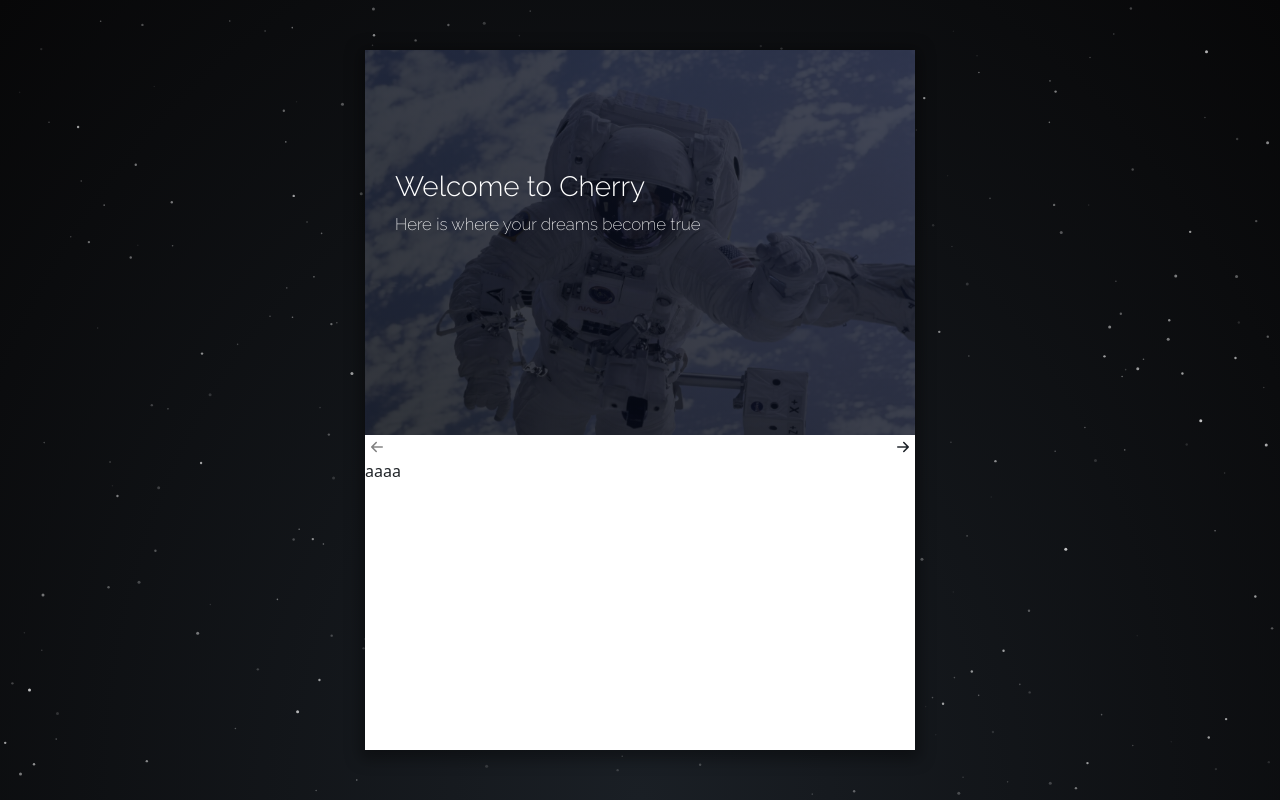
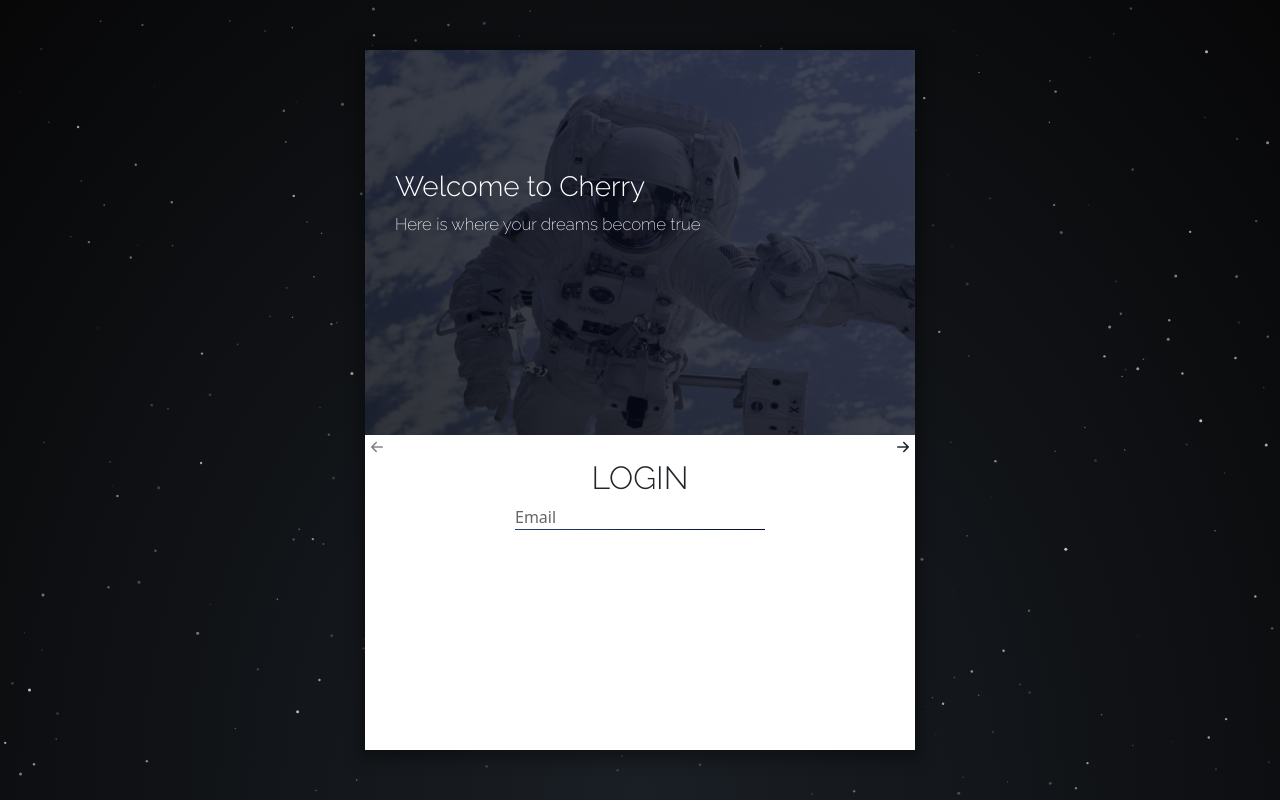
Before and after one commit to JoaoPedroCarreiro/login-page, a React (Create React App) app: page / in a window 1280 px wide. Built offline with nearby package versions, Linux system fonts and the light colour scheme.

Commit message:
commit-29-06-03

```diff
--- a/public/index.html
+++ b/public/index.html
@@ -15,7 +15,6 @@
     <link rel="icon" type="image/png" sizes="16x16" href="%PUBLIC_URL%/assets/favicon-16x16.png">
     <link rel="mask-icon" href="%PUBLIC_URL%/assets/safari-pinned-tab.svg" color="#5bbad5">
     <link rel="manifest" href="%PUBLIC_URL%/manifest.json">
-    <link rel="preload" href="%PUBLIC_URL%/styles/style.css" as="style" onload="this.onload=null;this.rel='stylesheet'">
 </head>
 <body>
     <noscript>Your browser doesn't support JS</noscript>
--- a/src/components/Enter.js
+++ b/src/components/Enter.js
@@ -34,14 +34,17 @@ function Enter() {
                     disabled={(state.curSection === state.sectionsLength - 1) ? true : false}
                 ><i className="bi bi-arrow-right-short"></i></button>
             </div>
-            <form action="/" className="sections">
-                <EnterSection>
-                    aaaa
+            <form action="/" className="sections" autocomplete="off">
+                <EnterSection type="login">
+                    <div className="floating">
+                        <input type="email" id="email" maxLength={256} placeholder="Email" />
+                        <label htmlFor="email">Email</label>
+                    </div>
                 </EnterSection>
-                <EnterSection>
+                <EnterSection type="login">
                     bbbbb
                 </EnterSection>
-                <EnterSection>
+                <EnterSection type="login">
                     ccccc
                 </EnterSection>
             </form>
--- a/src/components/EnterSection.js
+++ b/src/components/EnterSection.js
@@ -1,10 +1,18 @@
 import { memo } from "react"
 import StyledEnterSection from "../styles/EnterSection.styled"
 
-function EnterSection({children}) {
+function EnterSection({children, type}) {
+    const types = {
+        "signup": "SIGNUP",
+        "login": "LOGIN"
+    }
+
     return (
         <StyledEnterSection>
-            {children}
+            <div className="enter-section-content">
+                <h2>{types[type]}</h2>
+                {children}
+            </div>
         </StyledEnterSection>
     )
 }
--- a/src/index.js
+++ b/src/index.js
@@ -4,6 +4,9 @@ import ReactDOM from "react-dom/client"
 import "bootstrap/dist/css/bootstrap.min.css"
 import "bootstrap-icons/font/bootstrap-icons.min.css"
 
+import "./styles/css/style.css"
+import "./styles/css/form.css"
+
 import App from "./components/App"
 
 ReactDOM.createRoot(document.getElementById("app")).render(<App />)
--- a/src/styles/EnterSection.styled.js
+++ b/src/styles/EnterSection.styled.js
@@ -6,6 +6,17 @@ const StyledEnterSection = styled.div`
     padding-top: 24px;
 
     display: inline-block;
+
+    .enter-section-content {
+        display: flex;
+        flex-direction: column;
+        justify-content: center;
+        align-items: center;
+    }
+
+    input {
+        width: 250px;
+    }
 `
 
 export default StyledEnterSection
--- /dev/null
+++ b/src/styles/css/form.css
@@ -0,0 +1,44 @@
+.floating {
+    position: relative;
+}
+
+.floating > input,
+.floating > input:focus {
+    padding: 0;
+
+    box-shadow: none;
+    border: none;
+    outline: none;
+
+    height: auto;
+    min-height: auto;
+    line-height: 1.5;
+
+    border-bottom: 1px solid transparent;
+    border-image: linear-gradient(45deg, rgb(44, 63, 116) 0%, rgb(0, 7, 32) 100%);
+    border-image-slice: 1;
+}
+
+input::placeholder {
+    color: transparent;
+}
+
+.floating > label {
+    padding: 0;
+    background-color: transparent;
+
+    position: absolute;
+    top: 0;
+    left: 0;
+
+    border: none;
+
+    transition: all .2s ease-out;
+    opacity: .7;
+}
+
+.floating > input:not(:placeholder-shown) + label,
+.floating > input:focus + label {
+    font-size: .8rem;
+    transform: translateY(-1.2rem);
+}
--- a/public/styles/style.css
+++ b/src/styles/css/style.css
@@ -23,13 +23,6 @@ i {
     line-height: 0;
 }
 
-input, input:focus, label {
-    box-shadow: none;
-    border: none;
-    background-color: white;
-    outline: none;
-}
-
 button {
     margin: 0;
     padding: 0;
```
